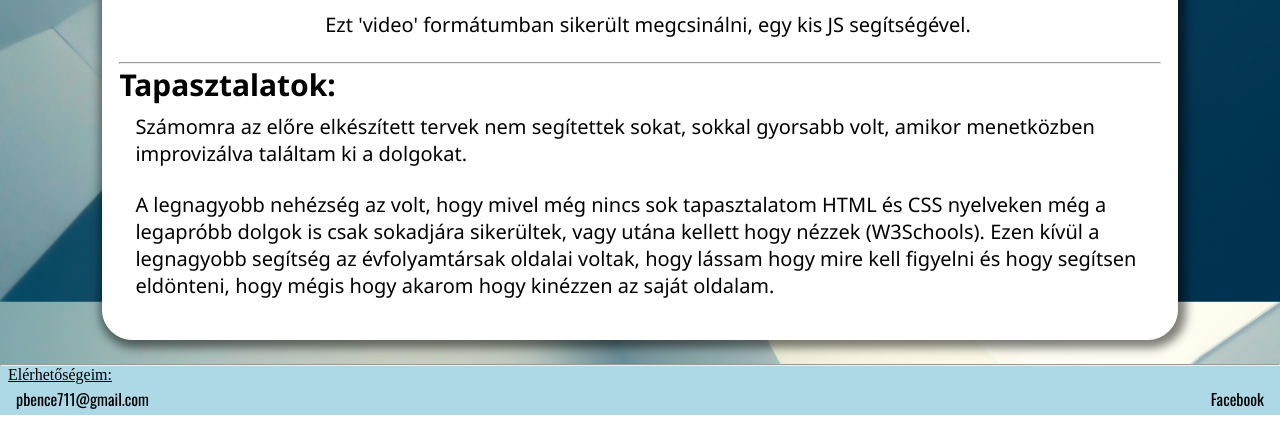
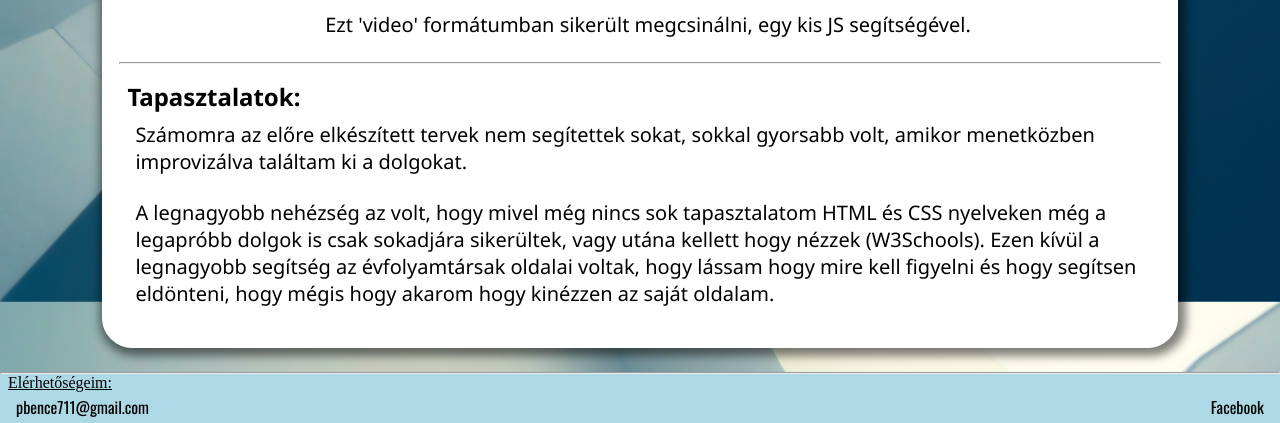
Before and after one commit to pasztor-bence/pasztor_bence_portfolio, a plain HTML site: page doku.html in a window 1280 px wide. Shown: the part 2258-2681 px from the top of the page. Drawn offline with nearby package versions, Linux system fonts and the light colour scheme.

Commit message:
Update main.css

```diff
--- a/css/main.css
+++ b/css/main.css
@@ -258,9 +258,6 @@
 		font-size: 0.8rem;
 		padding: 0.5rem 1rem;
 	}
-	ul{
-		list-style-type: circle;
-	}
 	@media only screen and (min-width: 350px){
 		.rolam_irat h2{
 			margin-left: 1.75rem;
@@ -356,6 +353,10 @@
 		object-fit: contain;
 		min-width: 150px;
 	}
+	.bekezdes h2{
+		font-size: 1rem;
+		margin-top: 1rem;
+	}
 	@media only screen and (min-width: 420px){
 		.keret{
 			font-size: 1rem;
@@ -372,5 +373,9 @@
 		.keret{
 			font-size: 1.25rem;
 		}
+		.bekezdes h2{
+		font-size: 1.5rem;
+		margin-left: 0.5rem;
+		}
 	}
 /*Domukentáció*/
```
